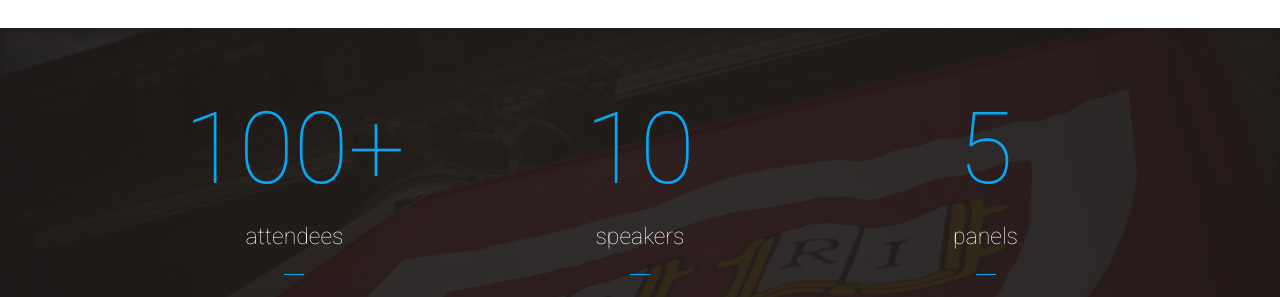
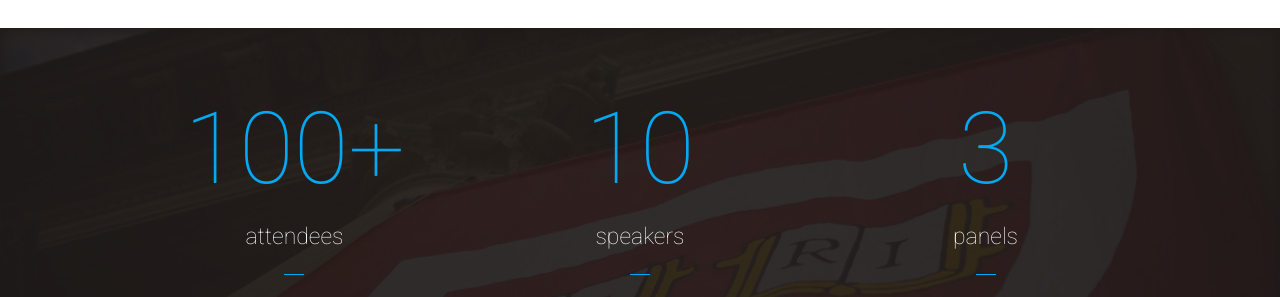
Before and after one commit to daviddao/refugedu, a Jekyll site: the page built from index.html, in a window 1280 px wide and 900 px high, scrolled down 2693 px. Shown: the part 170-467 px from the top of the window. Built offline with Jekyll 4.4.1, drawn with Linux system fonts in a browser that asks for light colours; nearby versions of some CDN libraries; comment, search, counter and statistics services are not loaded.

Commit message:
Update _config.yml

```diff
--- a/_config.yml
+++ b/_config.yml
@@ -80,7 +80,7 @@ statisticBlockImage: "statistic.jpg"
 statisticBlock:
  - {count: "100", specialCharacter: "+", info: "attendees", detail: "from Harvard and Boston colleges"}
  - {count: "10", specialCharacter: "", info: "speakers", detail: "from Europe, the Middle East and the US"}
- - {count: "5", specialCharacter: "", info: "panels", detail: "to engage researchers, practitioners and policymakers"}
+ - {count: "3", specialCharacter: "", info: "panels", detail: "to engage researchers, practitioners and policymakers"}
 
 # Latest News Block (We dont need )
 latestNewsTitle: "Latest news"
```
